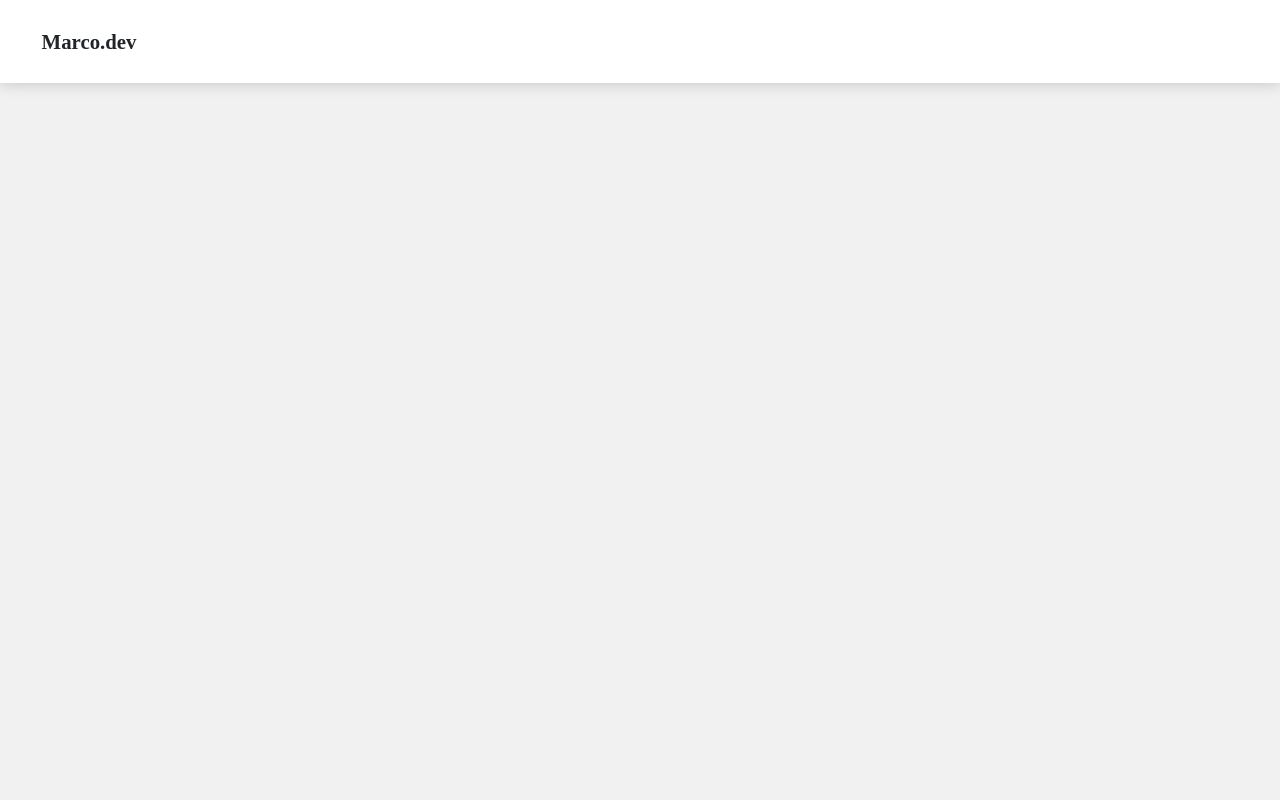
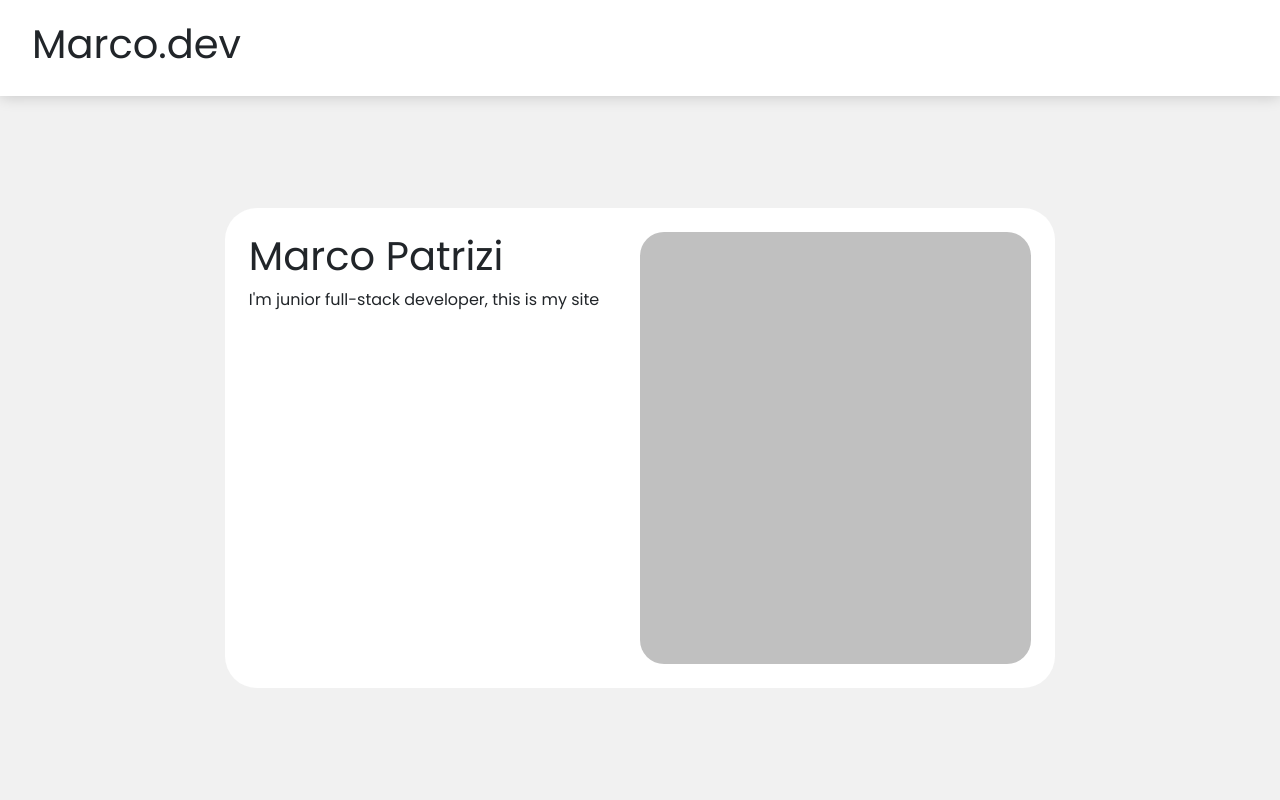
Before and after one commit to marcopatrizi/portfolio, a Django app: page / in a window 1280 px wide. Run offline with Django 4.2, Linux system fonts and the light colour scheme.

Commit message:
hero section v1

```diff
--- a/static/css/style.css
+++ b/static/css/style.css
@@ -1,13 +1,41 @@
 .body{
     background-color: rgb(241, 241, 241);
-    font-family: poppins !important ;
+    font-family: 'Poppins';
 }
 
 .navbar{
     background-color: white;
     padding: 1.25em !important;
     padding-left: 2em !important;
-    font-size: 1.3em;
+    font-size: 1em;
     font-weight: 700;
     box-shadow: 0 0 15px 0 rgba(0, 0, 0, 0.2);
 }
+
+.hero{
+    background-color: white;
+    padding: 1.5em;
+    height: 30rem;
+    border-radius: 2rem;
+    display: flex;
+    justify-content: space-between;
+}
+
+.heroText{
+    vertical-align: baseline;
+}
+.immagine{
+    background-color: rgb(192, 192, 192);
+    margin: 0.5rem;
+    border-radius: 1.5rem;
+    width: 50%;
+    aspect-ratio: 1;
+    margin:0;
+
+}
+.container{
+    display: flex;
+    justify-content: center;
+    align-content: center;
+    padding: 7rem;
+}
--- a/templates/index.html
+++ b/templates/index.html
@@ -5,11 +5,23 @@
     <meta name="viewport" content="width=device-width, initial-scale=1.0">
     <title>Marco Patrizi</title>
     <link rel="stylesheet" type="text/css" href="static/css/style.css">
+    <link rel="stylesheet" type="text/css" href="https://fonts.googleapis.com/css?family=Poppins" />
     <link href="https://cdn.jsdelivr.net/npm/bootstrap@5.3.1/dist/css/bootstrap.min.css" rel="stylesheet" integrity="sha384-4bw+/aepP/YC94hEpVNVgiZdgIC5+VKNBQNGCHeKRQN+PtmoHDEXuppvnDJzQIu9" crossorigin="anonymous">
 </head>
 <body class="body">
     <nav class="navbar">
-        {{nome}}
+        <h1 class="title">Marco.dev</h1>
     </nav>
+    <div class="container">
+        <div class="hero">
+            <div class="heroText">
+                <h1>Marco Patrizi</h1>
+                <p>I'm junior full-stack developer, this is my site</p>
+            </div>
+            <div class="immagine">
+                <img src="" alt="">
+            </div>
+        </div>
+    </div>
 </body>
 </html>
```
